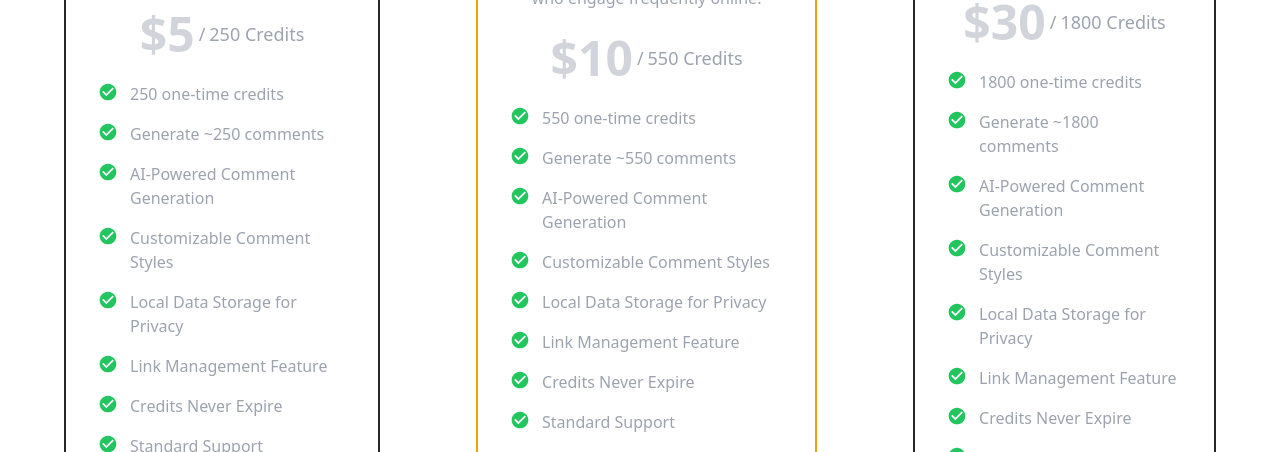
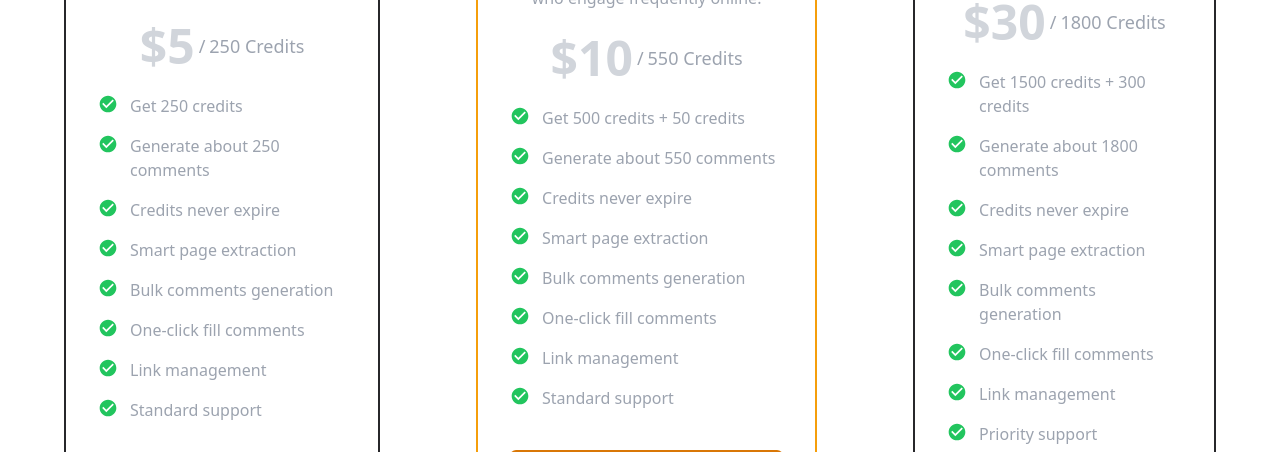
Before and after one commit to happydrew/autocommentai-website, a Next.js app: page /pricing in a window 1280 px wide. Shown: the part 348-800 px from the top of the page. Built offline with nearby package versions, Linux system fonts and the light colour scheme.

Commit message:
update pricing page

```diff
--- a/components/homepage/PricingPlans.tsx
+++ b/components/homepage/PricingPlans.tsx
@@ -12,14 +12,14 @@ const packages = [
         currency: "USD",// 货币符号, CNY, USD, HKD, etc.
         credits: 250,
         features: [
-            "250 one-time credits",
-            "Generate ~250 comments",
-            "AI-Powered Comment Generation",
-            "Customizable Comment Styles",
-            "Local Data Storage for Privacy",
-            "Link Management Feature",
-            "Credits Never Expire",
-            "Standard Support"
+            "Get 250 credits",
+            "Generate about 250 comments",
+            "Credits never expire",
+            "Smart page extraction",
+            "Bulk comments generation",
+            "One-click fill comments",
+            "Link management",
+            "Standard support"
         ],
         popular: false,
     },
@@ -31,14 +31,14 @@ const packages = [
         currency: "USD",// 货币符号, CNY, USD, HKD, etc.
         credits: 550,
         features: [
-            "550 one-time credits",
-            "Generate ~550 comments",
-            "AI-Powered Comment Generation",
-            "Customizable Comment Styles",
-            "Local Data Storage for Privacy",
-            "Link Management Feature",
-            "Credits Never Expire",
-            "Standard Support"
+            "Get 500 credits + 50 credits",
+            "Generate about 550 comments",
+            "Credits never expire",
+            "Smart page extraction",
+            "Bulk comments generation",
+            "One-click fill comments",
+            "Link management",
+            "Standard support"
         ],
         popular: true,
     },
@@ -50,14 +50,14 @@ const packages = [
         currency: "USD",
         credits: 1800,
         features: [
-            "1800 one-time credits",
-            "Generate ~1800 comments",
-            "AI-Powered Comment Generation",
-            "Customizable Comment Styles",
-            "Local Data Storage for Privacy",
-            "Link Management Feature",
-            "Credits Never Expire",
-            "Priority Support"
+            "Get 1500 credits + 300 credits",
+            "Generate about 1800 comments",
+            "Credits never expire",
+            "Smart page extraction",
+            "Bulk comments generation",
+            "One-click fill comments",
+            "Link management",
+            "Priority support"
         ],
         popular: false,
     }
```
